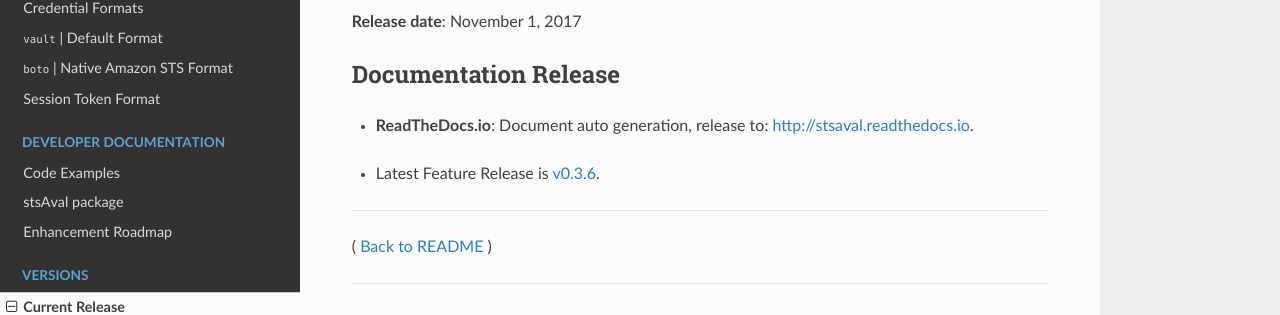
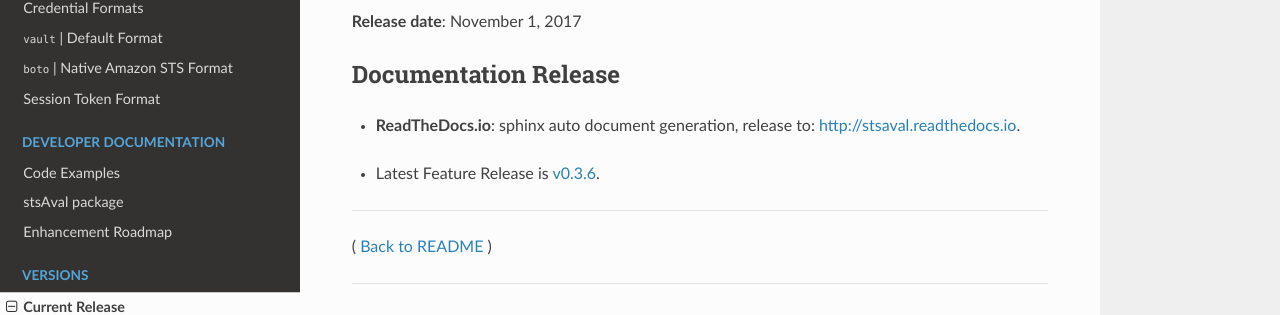
Before and after one commit to fstab50/stslib, a Sphinx documentation site: the page built from docs/releases/release_v0.3.7.rst, in a window 1280 px wide. Shown: the part 175-490 px from the top of the page. Built offline with Sphinx 7.4.7 and the Read the Docs theme 2.0.0, drawn with Linux system fonts in a browser that asks for light colours; pages that are not in the unit, such as notebooks, are missing from menus.

Commit message:
docs/releases/release_v0.3.7.rst

```diff
--- a/docs/releases/release_v0.3.7.rst
+++ b/docs/releases/release_v0.3.7.rst
@@ -10,8 +10,7 @@
 Documentation Release
 ------------------------------
 
--  | **ReadTheDocs.io**: Document auto generation, release to: http://stsaval.readthedocs.io.
-
+-  | **ReadTheDocs.io**: sphinx auto document generation, release to: http://stsaval.readthedocs.io.
 -  | Latest Feature Release is `v0.3.6 <./release_v0.3.6.html>`__.
 
 
```
